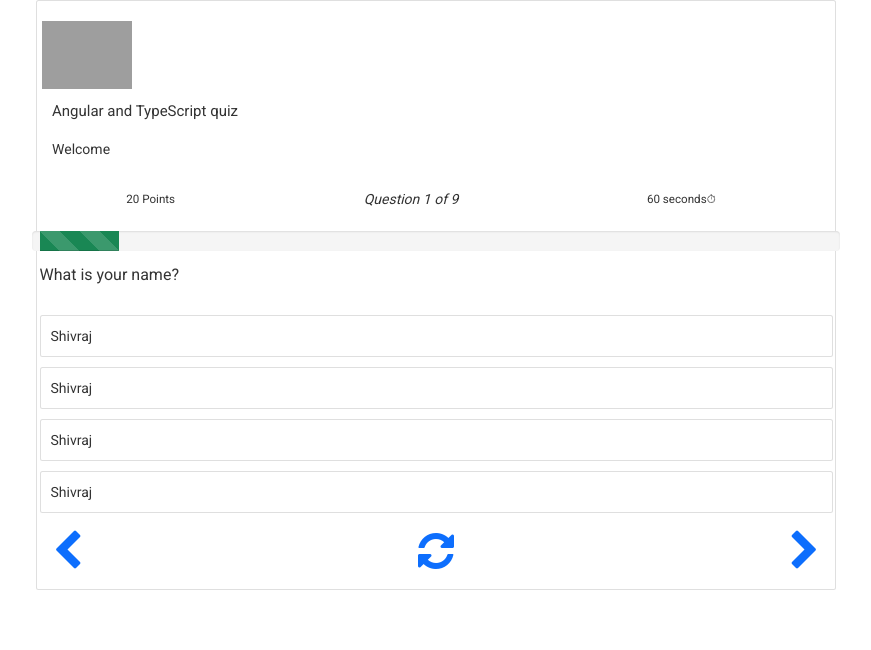
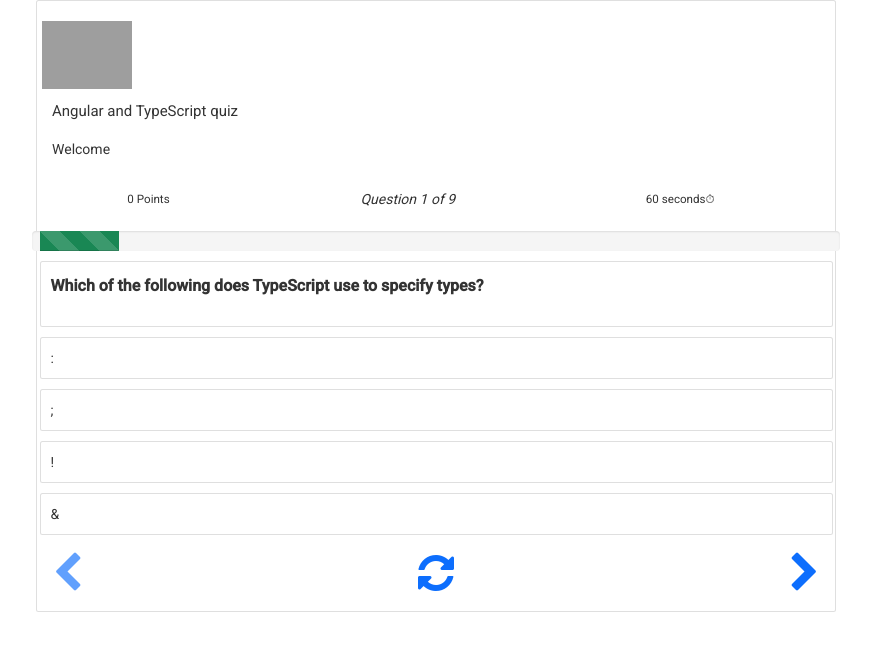
Before and after one commit to shivrajpro/angular-practice, an Angular app: page /question in a window 1280 px wide. Shown: the top 650 px of the page, without its empty margins (204-1075 px from the left). Built offline with nearby package versions, Linux system fonts and the light colour scheme; grey boxes are pictures that could not be loaded.

Commit message:
bind questions and options

```diff
--- a/src/app/quiz-project/question/question.component.html
+++ b/src/app/quiz-project/question/question.component.html
@@ -14,13 +14,14 @@
             <div class="d-flex justify-content-around py-3">
                 <div class="score">
                     <h5>
-                        20 Points
+                        {{points}} Points
                     </h5>
                 </div>
-                <div style="font-style: italic;" class="question-remain">Question 1 of 9</div>
+                <div style="font-style: italic;" class="question-remain">
+                    Question {{currentQuestion + 1}} of {{questionsList.length}}</div>
                 <div class="timer">
                    <h5>
-                       60 seconds⏱
+                       {{counter}} seconds⏱
                    </h5>
                 </div>
             </div>
@@ -30,40 +31,27 @@
             [ngStyle]="{'width':10+'%'}" aria-valuenow="25" aria-valuemin="0" aria-valuemax="100"></div>
         </div>
         <div class="question">
-            <h3>What is your name?</h3>
+            <div class="card">
+                <h3 class="fw-bold"> {{questionsList[currentQuestion]?.questionText}} </h3>
+            </div>
         </div>
         <div class="options">
             <div class="options">
                 <ol>
-                    <li>
+                    <li *ngFor="let o of questionsList[currentQuestion]?.options">
                         <div class="card">
-                            Shivraj
-                        </div>
-                    </li>
-                    <li>
-                        <div class="card">
-                            Shivraj
-                        </div>
-                    </li>
-                    <li>
-                        <div class="card">
-                            Shivraj
-                        </div>
-                    </li>
-                    <li>
-                        <div class="card">
-                            Shivraj
+                            {{o.text}}
                         </div>
                     </li>
                 </ol>
             </div>
         </div>
         <div class="d-flex justify-content-between">
-            <button class="btn">
+            <button class="btn" [disabled]="currentQuestion==0" (click)="prevQuestion()">
                 <i class="fa text-primary fa-chevron-left fa-3x" aria-hidden="true"></i>
             </button>
             <button class="btn"><i class="fa text-primary fa-refresh fa-3x" aria-hidden="true"></i></button>
-            <button class="btn">
+            <button class="btn" [disabled]="currentQuestion==questionsList.length - 1" (click)="nextQuestion()">
                 <i class="fa text-primary fa-chevron-right fa-3x" aria-hidden="true"></i>
             </button>
         </div>
--- a/src/app/quiz-project/question/question.component.ts
+++ b/src/app/quiz-project/question/question.component.ts
@@ -9,6 +9,10 @@ import { QuestionService } from 'src/app/service/question.service';
 export class QuestionComponent implements OnInit {
 
   name:string = '';
+  questionsList:any = [];
+  currentQuestion:number = 0;
+  counter:number = 60;
+  points:number = 0;
 
 constructor(private questionService: QuestionService) { }
 
@@ -20,9 +24,18 @@ constructor(private questionService: QuestionService) { }
 
   getAllQuestions(){
     this.questionService.getQuestionsJson()
-    .subscribe(res=>{
-      console.log(' res',res);
-
+    .subscribe(response=>{
+      this.questionsList = response.questions;
     })
   }
+
+
+  nextQuestion(){
+    this.currentQuestion++;
+  }
+
+  prevQuestion(){
+    this.currentQuestion--;
+  }
+
 }
```
